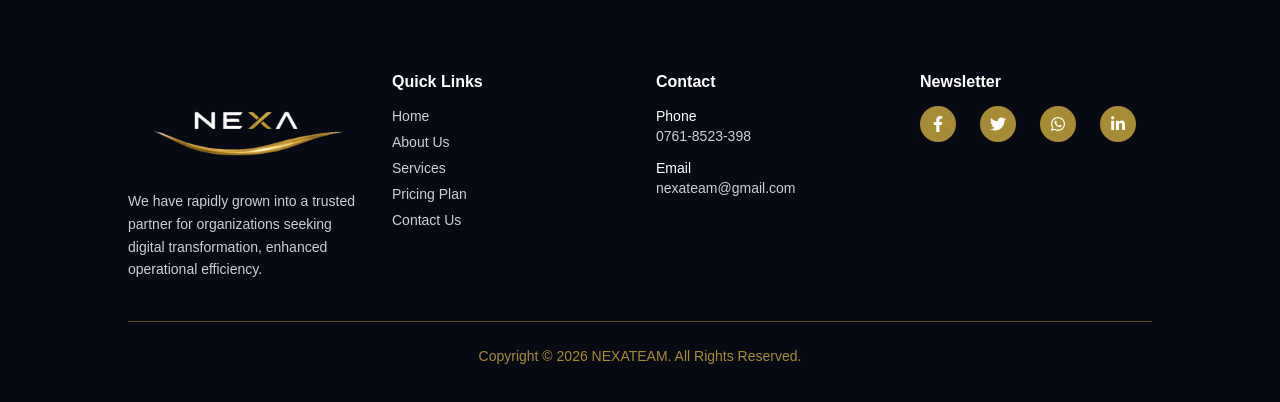
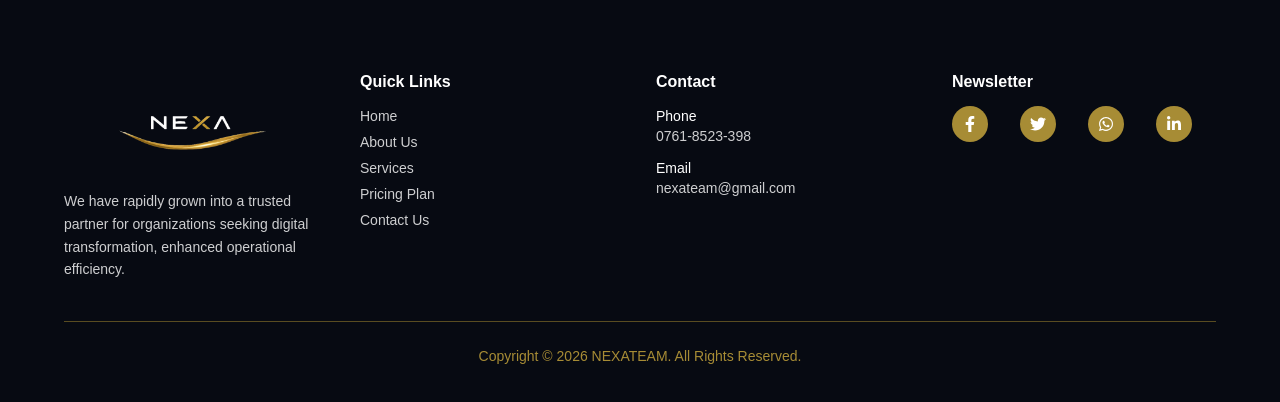
Before and after one commit to YasserEwedai/nexa, a Next.js app: page / in a window 1280 px wide. Shown: the part 6222-6624 px from the top of the page. Built offline with nearby package versions, Linux system fonts and the light colour scheme.

Commit message:
udate footer

```diff
--- a/app/components/Footer.tsx
+++ b/app/components/Footer.tsx
@@ -1,4 +1,5 @@
 "use client";
+
 import { useTranslation } from "react-i18next";
 import { motion } from "framer-motion";
 import Image from "next/image";
@@ -9,102 +10,95 @@ import {
   FaWhatsapp,
   FaLinkedinIn,
 } from "react-icons/fa";
+
 export default function Footer() {
   const { t } = useTranslation();
+
   return (
     <footer className="w-full py-12 sm:py-16 px-4 sm:px-6 md:px-10 lg:px-16 relative bg-[#070A12]">
-      <div className="relative max-w-5xl mx-auto mt-12">
-        <div className="grid md:grid-cols-4 gap-8">
+      <div className="relative max-w-6xl mx-auto mt-12">
+        <div className="grid md:grid-cols-4 gap-8 items-start">
           {/* Column 1 */}
-          <motion.div>
-            <Link href="/" className="shrink-0">
+          <motion.div className="min-w-0">
+            <Link href="/" className="block w-fit">
               <Image
                 src="/images/logo.png"
                 alt="Nexa Team"
                 width={250}
                 height={120}
                 priority
-                className="w-[250px] h-[120px] object-cover"
+                className="w-[250px] h-[120px] object-contain"
               />
             </Link>
+
             <p className="text-white/80 text-sm leading-relaxed transition-all duration-300 hover:text-[#D4AF37] hover:scale-[1.01] active:scale-95 cursor-pointer">
               {t("footer.description")}
             </p>
           </motion.div>
+
           {/* Column 2 */}
           <motion.div>
             <h3 className="text-base font-semibold mb-3 text-white transition-all duration-300 hover:text-[#D4AF37] hover:scale-[1.03] active:scale-95 cursor-pointer">
               {t("footer.quickLinks")}
             </h3>
+
             <ul className="space-y-1.5 text-sm text-white/80">
-              <li className="transition-all duration-300 hover:text-[#D4AF37] hover:scale-[1.05] active:scale-95 cursor-pointer">
-                {t("footer.home")}
-              </li>
-              <li className="transition-all duration-300 hover:text-[#D4AF37] hover:scale-[1.05] active:scale-95 cursor-pointer">
-                {t("footer.about")}
-              </li>
-              <li className="transition-all duration-300 hover:text-[#D4AF37] hover:scale-[1.05] active:scale-95 cursor-pointer">
-                {t("footer.services")}
-              </li>
-              <li className="transition-all duration-300 hover:text-[#D4AF37] hover:scale-[1.05] active:scale-95 cursor-pointer">
-                {t("footer.pricing")}
-              </li>
-              <li className="transition-all duration-300 hover:text-[#D4AF37] hover:scale-[1.05] active:scale-95 cursor-pointer">
-                {t("footer.contactUs")}
-              </li>
+              <li>{t("footer.home")}</li>
+              <li>{t("footer.about")}</li>
+              <li>{t("footer.services")}</li>
+              <li>{t("footer.pricing")}</li>
+              <li>{t("footer.contactUs")}</li>
             </ul>
           </motion.div>
+
           {/* Column 3 */}
           <motion.div>
-            <h3 className="text-base font-semibold mb-3 text-white transition-all duration-300 hover:text-[#D4AF37] hover:scale-[1.03] active:scale-95 cursor-pointer">
+            <h3 className="text-base font-semibold mb-3 text-white">
               {t("footer.contact")}
             </h3>
+
             <div className="text-sm space-y-3 text-white/80">
-              <div className="transition-all duration-300 hover:text-[#D4AF37] hover:scale-[1.02] active:scale-95 cursor-pointer">
+              <div>
                 <p className="text-white">{t("footer.phone")}</p>
                 <p>0761-8523-398</p>
               </div>
-              <div className="transition-all duration-300 hover:text-[#D4AF37] hover:scale-[1.02] active:scale-95 cursor-pointer">
+
+              <div>
                 <p className="text-white">{t("footer.email")}</p>
                 <p>nexateam@gmail.com</p>
               </div>
             </div>
           </motion.div>
+
           {/* Column 4 */}
           <motion.div>
-            <h3 className="text-base font-semibold mb-3 text-white transition-all duration-300 hover:text-[#D4AF37] hover:scale-[1.03] active:scale-95 cursor-pointer">
+            <h3 className="text-base font-semibold mb-3 text-white">
               {t("footer.newsletter")}
             </h3>
+
             <div className="grid grid-cols-4 gap-2">
               <div className="w-9 h-9 flex items-center justify-center rounded-full text-white bg-[#A78C35] transition-all duration-200 hover:scale-110 active:scale-90 cursor-pointer">
                 <FaFacebookF />
               </div>
+
               <div className="w-9 h-9 flex items-center justify-center rounded-full text-white bg-[#A78C35] transition-all duration-200 hover:scale-110 active:scale-90 cursor-pointer">
                 <FaTwitter />
               </div>
+
               <div className="w-9 h-9 flex items-center justify-center rounded-full text-white bg-[#A78C35] transition-all duration-200 hover:scale-110 active:scale-90 cursor-pointer">
                 <FaWhatsapp />
               </div>
+
               <div className="w-9 h-9 flex items-center justify-center rounded-full text-white bg-[#A78C35] transition-all duration-200 hover:scale-110 active:scale-90 cursor-pointer">
                 <FaLinkedinIn />
               </div>
             </div>
           </motion.div>
         </div>
+
         {/* COPYRIGHT */}
         <div className="mt-10 border-t border-[#D4AF37]/40 pt-6">
-          <p
-            className="
-text-center
-text-sm
-text-[#A78C35]
-transition-all
-duration-300
-hover:scale-[1.03]
-active:scale-95
-cursor-pointer
-"
-          >
+          <p className="text-center text-sm text-[#A78C35] transition-all duration-300 hover:scale-[1.03] active:scale-95 cursor-pointer">
             {t("footer.copyright")}
           </p>
         </div>
```
